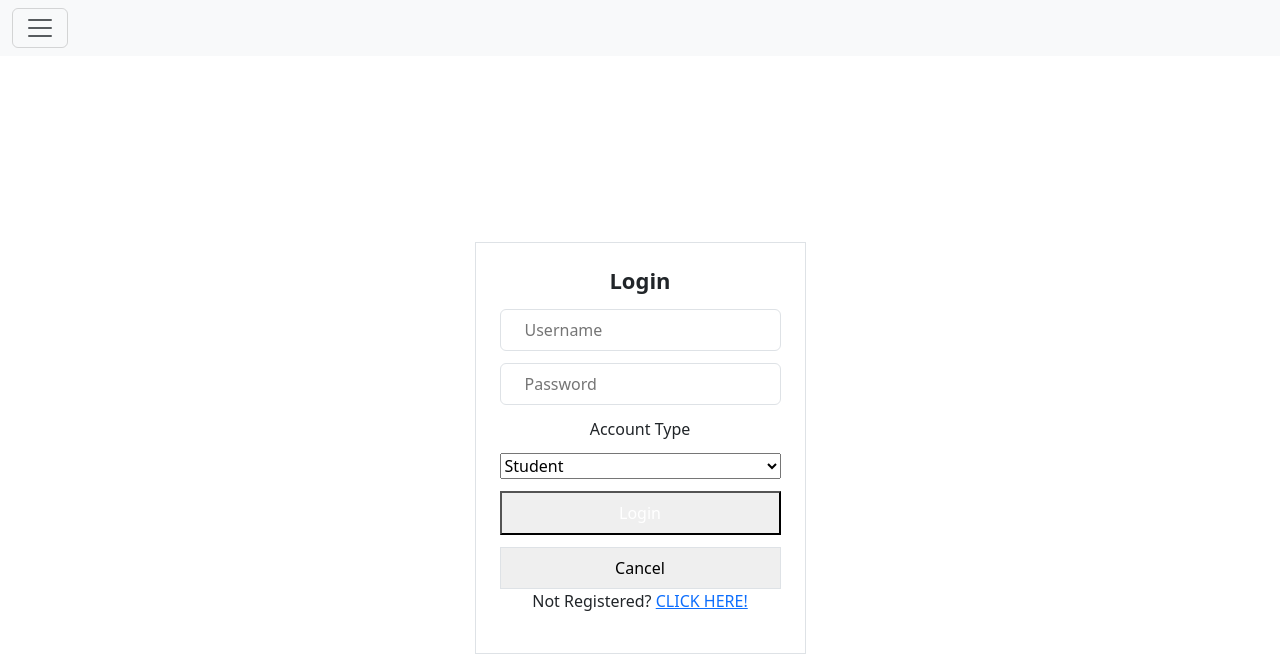
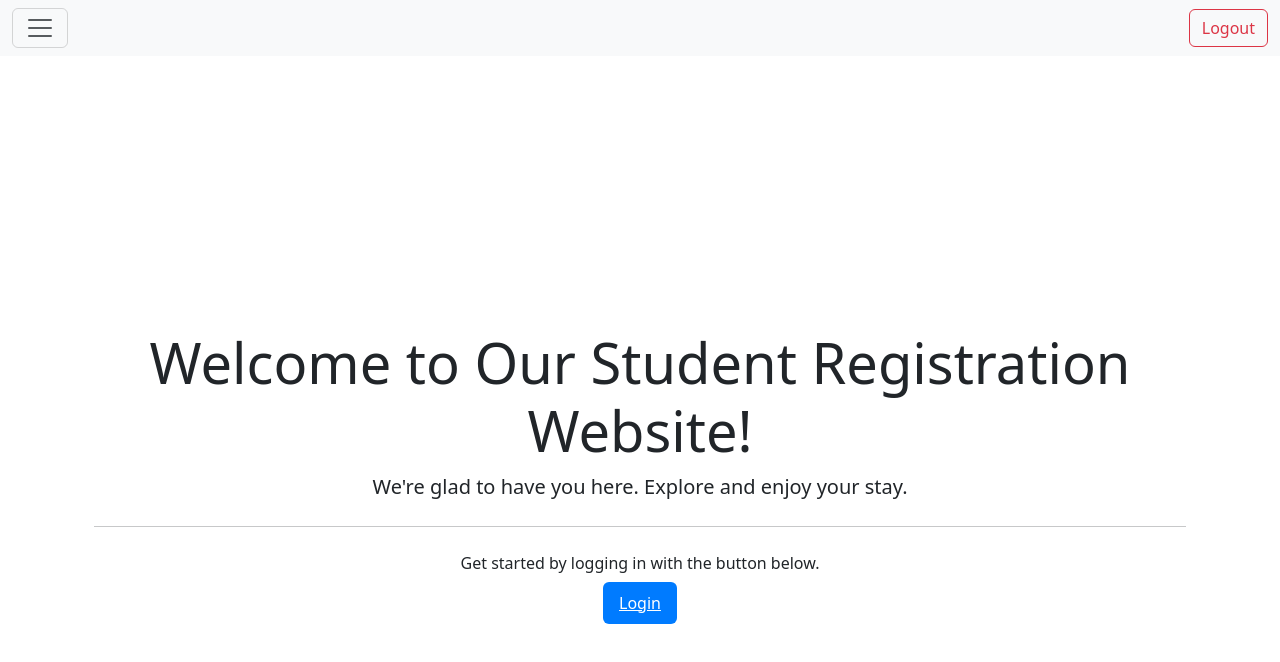
Before and after one commit to AeCohill/Final_pjt, a React (Vite) app: page / in a window 1280 px wide. Shown: the top 662 px of the page. Built offline with nearby package versions, Linux system fonts and the light colour scheme; sample sign-in values are in the browser's storage.

Commit message:
logout and private routes functions

```diff
--- a/src/App.jsx
+++ b/src/App.jsx
@@ -1,31 +1,63 @@
 import 'bootstrap/dist/css/bootstrap.min.css';  // Import Bootstrap CSS
-import "./App.css"
-import { Routes, Route, BrowserRouter } from "react-router-dom";
+import "./App.css";
+import { Navigate, Routes, Route, BrowserRouter } from "react-router-dom";
 import CourseApp from "./pages/CourseApp";
-import CourseList from '/src/pages/CourseList';
-import CourseEdit from '/src/pages/CourseEdit';
-import API from '/src/pages/API';
-import Login from '/src/pages/Login';
-import { RegistrationForm } from "/src/pages/Register";  // Import RegistrationForm
-import NavBar from "./components/NavBar"
+import CourseList from './pages/CourseList';
+import CourseEdit from './pages/CourseEdit';
+import API from './pages/API';
+import Login from './pages/Login';
+import { RegistrationForm } from "./pages/Register";
+import NavBar from "./components/NavBar";
 import Home from './pages/Home';
-
+import { Outlet } from 'react-router-dom';
 
 export default function App() {
+
+  // PrivateRoutes Component to handle both token and role-based access
+  const PrivateRoutes = ({ requiredRole }) => {
+    const token = localStorage.getItem("token");
+    const role = localStorage.getItem("role");
+
+    if (!token) {
+      return <Navigate to="/login" />;
+    }
+
+    if (requiredRole && role !== requiredRole) {
+      return <Navigate to="/" />;  // Redirect to home if the user doesn't have the required role
+    }
+
+    return <Outlet />;
+  };
+
   return (
     <BrowserRouter>
       <NavBar />
       <div className="container mt-5 pt-5">
-      <Routes>
-        <Route path="/register" element={<RegistrationForm />} />
-        <Route path="/login" element={<Login />} />
-        <Route path="/course" element={<CourseApp />} />
-        <Route path="/api" element={<API />} />
-        <Route path="/courselist" element={<CourseList />} />
-        <Route path="/courseedit/:courseId" element={<CourseEdit />} />
-        <Route path="*" element={<Login />} />
-        <Route path="/" element={<Login />} />
-      </Routes>
+        <Routes>
+          <Route path="/register" element={<RegistrationForm />} />
+          <Route path="/" element={<Home />} />
+
+          {/* Protected Routes wrapped in PrivateRoutes */}
+          <Route element={<PrivateRoutes requiredRole="Teacher" />}>
+            {/* Routes that only a Teacher can access */}
+            <Route path="/api" element={<API />} />
+            <Route path="/courseedit/:courseId" element={<CourseEdit />} />
+            <Route path="/course" element={<CourseApp />} />
+          </Route>
+
+          <Route element={<PrivateRoutes />}>
+            {/* Routes that both Teacher and Student can access */}
+            <Route path="/home" element={<Home />} />
+            <Route path="/courselist" element={<CourseList />} />
+
+          </Route>
+
+          {/* Login Route */}
+          <Route path="/login" element={<Login />} />
+
+          {/* Default Route (catch-all) */}
+          <Route path="*" element={<Navigate to="/login" />} />
+        </Routes>
       </div>
     </BrowserRouter>
   );
--- /dev/null
+++ b/src/components/Logout.jsx
@@ -0,0 +1,54 @@
+import React, { useState, useEffect } from 'react';
+import { useNavigate } from 'react-router-dom';
+import 'bootstrap/dist/css/bootstrap.min.css';
+import 'bootstrap/dist/js/bootstrap.bundle.min';
+
+function Logout() {
+  const [isLoggedIn, setIsLoggedIn] = useState(false); // Track the login state
+  const navigate = useNavigate(); // Hook to navigate programmatically
+
+  // Check if the user is logged in based on token in storage
+  const checkLoginStatus = () => {
+    const token = localStorage.getItem('token') || sessionStorage.getItem('token');
+    console.log('Token in storage:', token);  // Debug log to check token
+    setIsLoggedIn(!!token); // Set state to true if token exists
+  };
+
+  useEffect(() => {
+    console.log('Checking login status...');
+    checkLoginStatus(); // Check login status when the component mounts
+
+    const storageListener = () => {
+      console.log('Storage changed, checking login status again...');
+      checkLoginStatus();  // Re-check login status when storage changes
+    };
+
+    window.addEventListener('storage', storageListener);
+
+    return () => window.removeEventListener('storage', storageListener); // Cleanup listener
+  }, []); // Only run on initial mount
+
+  // Handle logout
+  const handleLogout = () => {
+    console.log('Logging out...');
+
+    // Remove token from both localStorage and sessionStorage
+    localStorage.removeItem('token');
+    sessionStorage.removeItem('token');
+
+    // Update the login state and redirect to login page
+    setIsLoggedIn(false);
+    navigate('/login');
+  };
+
+  return (
+    // Render the logout button only when logged in
+    isLoggedIn ? (
+      <button className="btn btn-outline-danger ms-auto" onClick={handleLogout}>
+        Logout
+      </button>
+    ) : null // Do not render the button when not logged in
+  );
+}
+
+export default Logout;
--- a/src/components/NavBar.jsx
+++ b/src/components/NavBar.jsx
@@ -1,13 +1,15 @@
 import React from 'react';
-import { Link } from 'react-router-dom';
+import { Link, useNavigate } from 'react-router-dom';
+import Logout from './Logout';
 import 'bootstrap/dist/css/bootstrap.min.css';
 import 'bootstrap/dist/js/bootstrap.bundle.min';
 
 function NavBar() {
+  const navigate = useNavigate(); // Hook for navigation
+
   return (
     <nav className="navbar bg-body-tertiary fixed-top">
       <div className="container-fluid">
-
         <button
           className="navbar-toggler"
           type="button"
@@ -20,7 +22,9 @@ function NavBar() {
         </button>
 
 
-        {/* <Link className="navbar-brand ms-3" to="/">Login</Link> */}
+        {/* Logout Button (aligned to the right) */}
+        <Logout/>
+
 
         {/* Offcanvas Menu */}
         <div className="offcanvas offcanvas-start" tabIndex="-1" id="offcanvasNavbar" aria-labelledby="offcanvasNavbarLabel">
@@ -55,20 +59,19 @@ function NavBar() {
                 </ul>
               </li>
 
-
-              {/* Dropdown Menu */}
+              {/* Admin Settings Dropdown */}
               <li className="nav-item dropdown">
                 <Link className="nav-link dropdown-toggle" to="#" role="button" data-bs-toggle="dropdown" aria-expanded="false">
                   Admin Settings
                 </Link>
-                <ul className="dropdown-menu dropdown-menu-start"> {/* Aligned to the left */}
+                <ul className="dropdown-menu dropdown-menu-start">
                   <li><Link className="dropdown-item" to="/course">Add Classes</Link></li>
                   <li><hr className="dropdown-divider" /></li>
                   <li><Link className="dropdown-item" to="/api">API Testing</Link></li>
                 </ul>
               </li>
             </ul>
-
+            <Logout/>
             {/* Search Form */}
             <form className="d-flex mt-3" role="search">
               <input className="form-control me-2" type="search" placeholder="Search" aria-label="Search" />
--- a/src/pages/Login.jsx
+++ b/src/pages/Login.jsx
@@ -11,7 +11,6 @@ function Login() {
   const [inputs, setInputs] = useState({
     username: "",
     password: "",
-    acctType: "Student"
   });
 
   const [error, setError] = useState("");
@@ -25,12 +24,12 @@ function Login() {
     const response = await fetch("https://equinox-backend.glitch.me/api/auth", {
       method: "POST",
       headers: {
-          "Content-Type": "application/json"
+        "Content-Type": "application/json",
       },
       body: JSON.stringify({
         username: inputs.username,
-          password: inputs.password
-        })
+        password: inputs.password,
+      }),
     });
 
     const data = await response.json();
@@ -39,23 +38,24 @@ function Login() {
       throw new Error(data.error || "Login failed");
     }
 
-      // ✅ Save token to localStorage (for keeping user logged in)
-      localStorage.setItem("token", data.token);
-      localStorage.setItem("username", inputs.username);
-      localStorage.setItem("role", inputs.acctType);  // Optional: You might want to track this
+    // ✅ Save token and role to localStorage
+    localStorage.setItem("token", data.token);  // Save the auth token
+    localStorage.setItem("role", data.role);  // Save the user's role (received from the backend)
 
-      // Redirect to another page after login
-      navigate("/");  // Change to your actual app route
+    // Optionally, navigate to a different route if you don't want to refresh
+    navigate("/");  // Redirect to the dashboard or home page
+    window.location.reload();
   } catch (err) {
     setError(err.message);
   }
 }
 
+
   function handleChange(event) {
     const { name, type, value, checked } = event.target;
     setInputs((prev) => ({
       ...prev,
-      [name]: type === "checkbox" ? checked : value
+      [name]: type === "checkbox" ? checked : value,
     }));
   }
 
@@ -64,17 +64,25 @@ function Login() {
       <h2 className="form-title">Login</h2>
       {error && <p className="error">{error}</p>}
       <form onSubmit={handleSubmit} className="form-group">
-        <Input type="text" name="username" placeholder="Username" value={inputs.username} onChange={handleChange} />
-        <Input type="password" name="password" placeholder="Password" value={inputs.password} onChange={handleChange} />
-
-        <label>Account Type</label>
-        <select name="acctType" value={inputs.acctType} onChange={handleChange}>
-          <option value="Student">Student</option>
-          <option value="Teacher">Teacher</option>
-        </select>
+        <Input
+          type="text"
+          name="username"
+          placeholder="Username"
+          value={inputs.username}
+          onChange={handleChange}
+        />
+        <Input
+          type="password"
+          name="password"
+          placeholder="Password"
+          value={inputs.password}
+          onChange={handleChange}
+        />
 
         <Button type="submit">Login</Button>
-        <Button type="button" onClick={() => navigate("/")} variant="outline">Cancel</Button>
+        <Button type="button" onClick={() => navigate("/")} variant="outline">
+          Cancel
+        </Button>
       </form>
 
       <p>Not Registered? <Link to="/register">CLICK HERE!</Link></p>
--- a/vite.config.js
+++ b/vite.config.js
@@ -7,6 +7,7 @@ export default defineConfig({
   //base: "/Final_pjt/",
   resolve: {
     alias: {
+      '@components': '/src/components',
       '@': path.resolve(__dirname, 'src')
     }
   }
```
Lines whose indentation alone changed are shown as unchanged.
